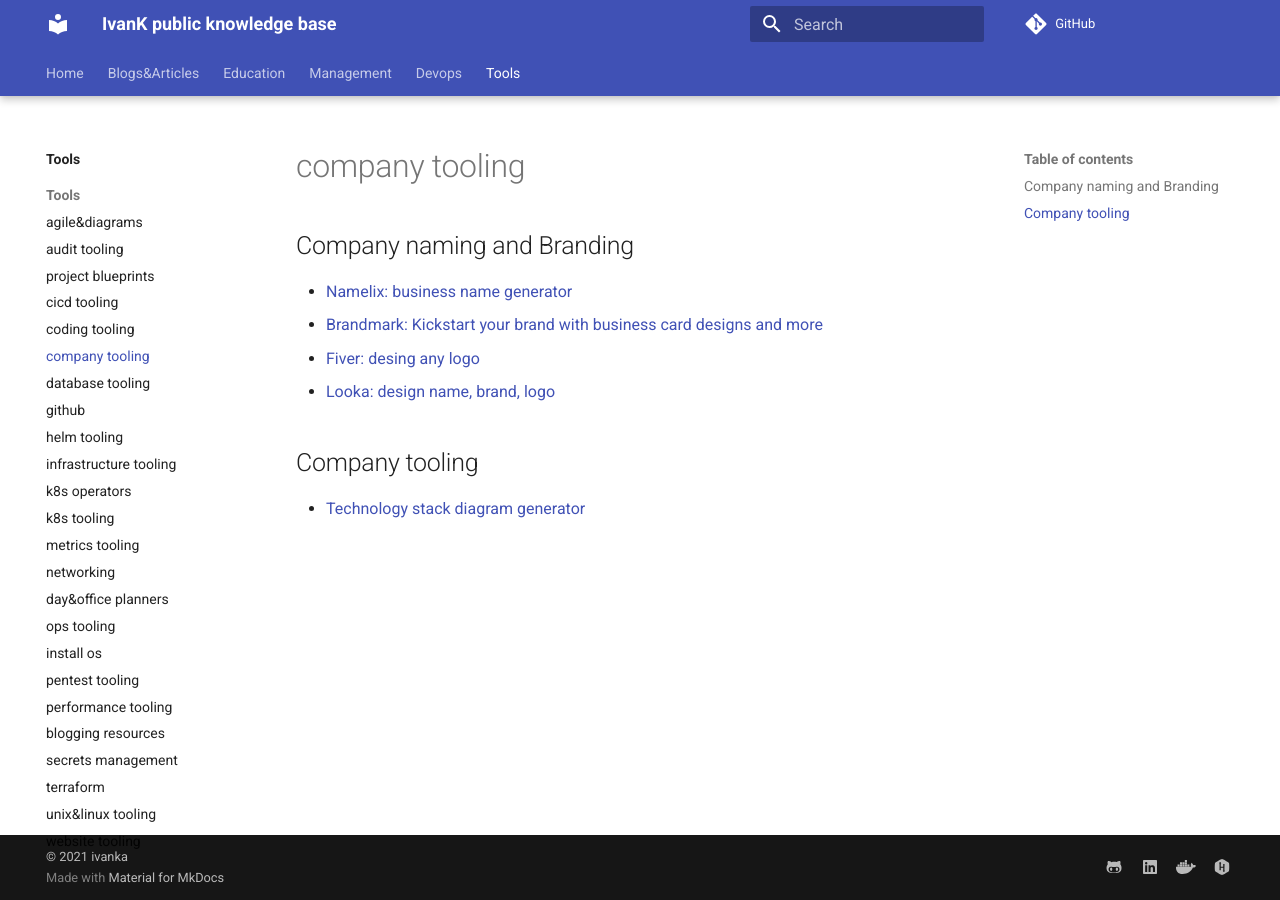
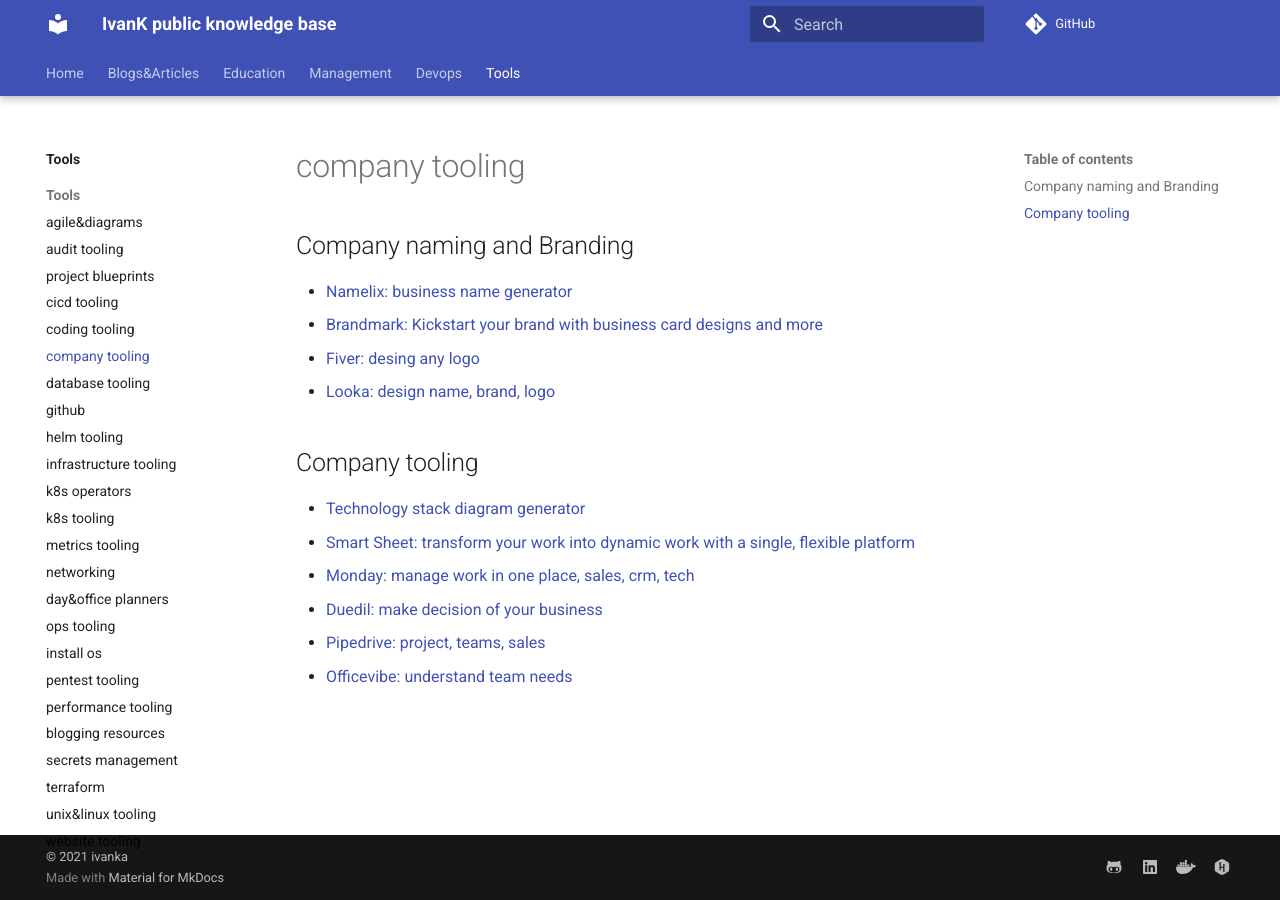
Before and after one commit to ivankatliarchuk/knowledge-base, an MkDocs documentation site: the page built from docs/tools/company.tools.md, in a window 1280 px wide. Built offline with MkDocs 1.6.1 and Material for MkDocs 9.7.7, drawn with Linux system fonts in a browser that asks for light colours; comment, search, counter and statistics services are not loaded.

Commit message:
agile tooling and company tooling

```diff
--- a/docs/tools/company.tools.md
+++ b/docs/tools/company.tools.md
@@ -2,7 +2,7 @@
 title: company tooling
 summary: company tooling
 authors: ["Ivan K"]
-tags: ["tools", "company", "comapany name", "company logo"]
+tags: ["tools", "company", "comapany name", "company logo", "business"]
 date: 2021-03-08
 published: true
 ---
@@ -17,6 +17,11 @@
 ## Company tooling
 
 - [Technology stack diagram generator](https://digital.ai/dev-ops-diagram-generator){:target="_blank"}
+- [Smart Sheet: transform your work into dynamic work with a single, flexible platform](https://www.smartsheet.com/){:target="_blank"}
+- [Monday: manage work in one place, sales, crm, tech](https://monday.com/product/){:target="_blank"}
+- [Duedil: make decision of your business](https://www.duedil.com/plans){:target="_blank"}
+- [Pipedrive: project, teams, sales](https://www.pipedrive.com/){:target="_blank"}
+- [Officevibe: understand team needs](https://officevibe.com/){:target="_blank"}
 
 <!-- resources -->
 
```
Also changed, not shown: docs/blogs/how-to.md (+1 -0 lines), docs/devops/index.md (added, +14 -0 lines), docs/index.md (+5 -0 lines), docs/tools/agile.tools.md (+2 -0 lines), assets/ code-not-working.jpg (added), assets/books-to-read.jpeg (added), assets/star-method.jpg (added).
